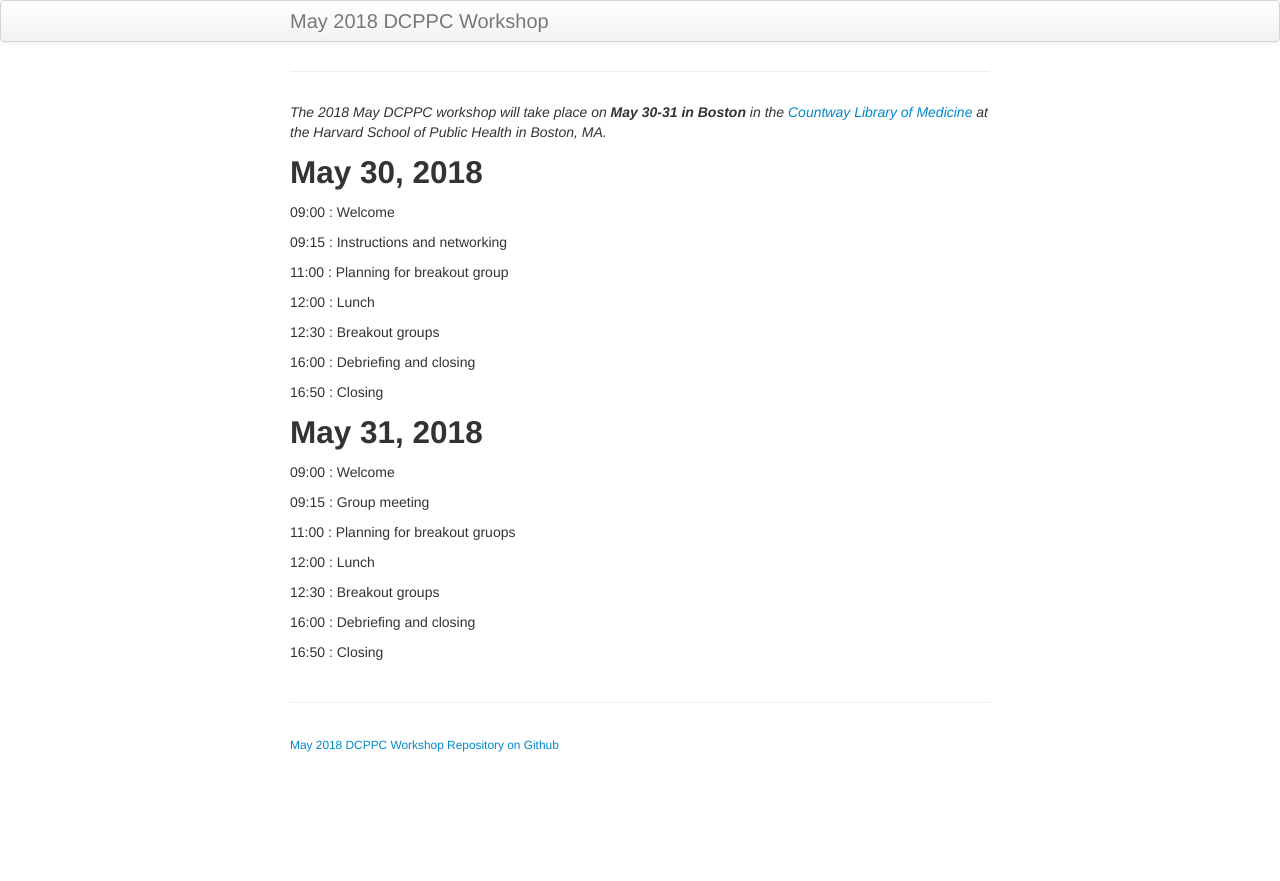
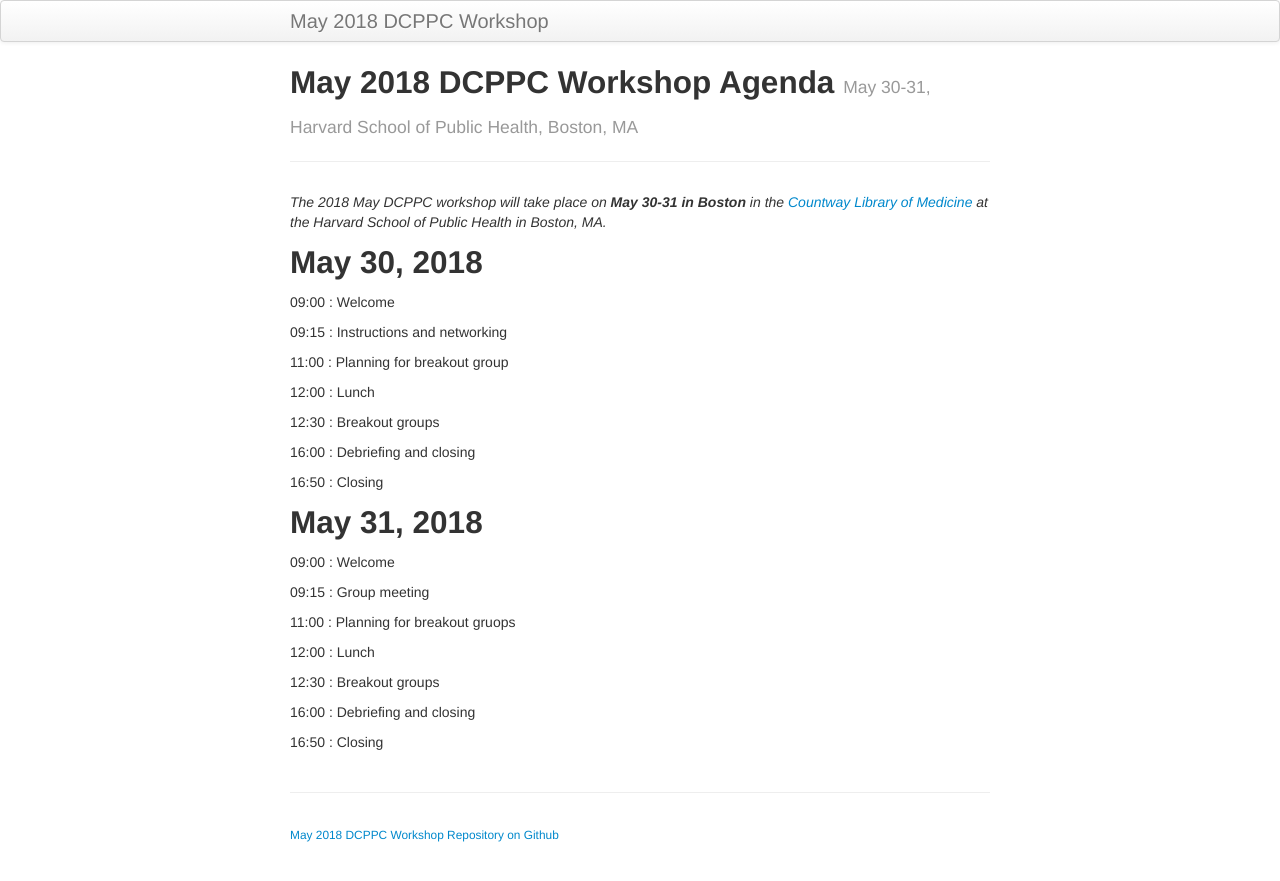
Before and after one commit to dcppc/2018-may-workshop, a Jekyll site: the page built from docs/agenda.md, in a window 1280 px wide. Shown: the top 881 px of the page. Built offline with Jekyll 4.4.1, drawn with Linux system fonts in a browser that asks for light colours; our own code applies the rules of GitHub Pages for plain Markdown files; part of the change alters nothing that is shown.

Commit message:
Update agenda.md

```diff
--- a/docs/agenda.md
+++ b/docs/agenda.md
@@ -1,8 +1,4 @@
 ---
-layout: page
-title: May 2018 DCPPC Workshop Agenda
-tagline: May 30-31, Harvard School of Public Health, Boston, MA
-------
 layout: page
 title: May 2018 DCPPC Workshop Agenda
 tagline: May 30-31, Harvard School of Public Health, Boston, MA
```
